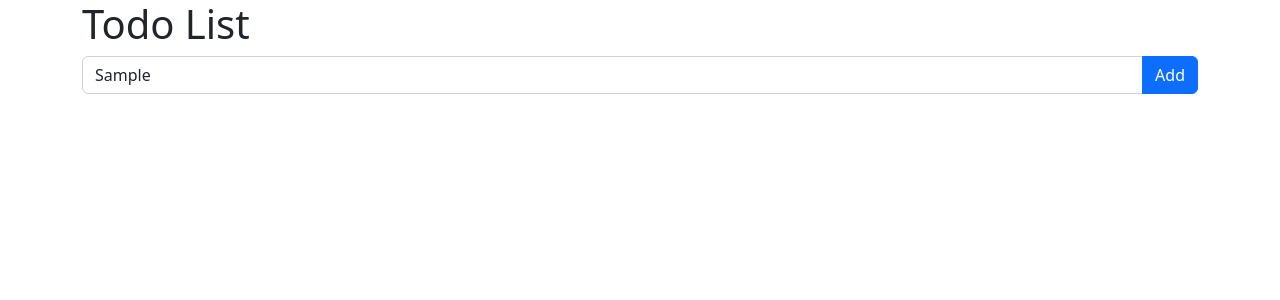
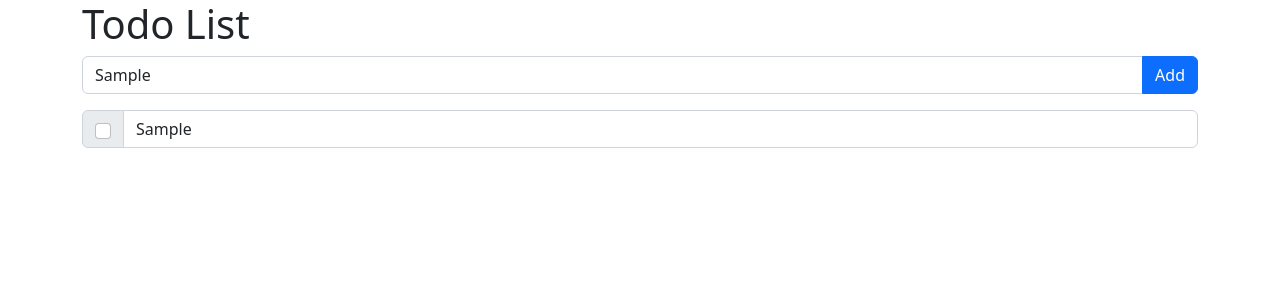
Before and after one commit to kjones7/cra-todo, a React (Create React App) app: page / in a window 1280 px wide. Both pictures are taken after typing "Sample" into the empty fields and a click on the button "Add". Shown: the top 300 px of the page. Built offline with nearby package versions, Linux system fonts and the light colour scheme.

Commit message:
Implement adding tasks

```diff
--- a/src/Todo.tsx
+++ b/src/Todo.tsx
@@ -1,11 +1,18 @@
-import React from 'react';
+import React, {useState} from 'react';
 import Form from 'react-bootstrap/Form';
 import {Button, InputGroup} from "react-bootstrap";
 
 function Todo() {
+    const [addTaskInputValue, setAddTaskInputValue] = useState<string>('');
+    const [tasks, setTasks] = useState<string[]>([]);
+
+    // Handlers
+    const onAddTaskInputChange = (event: React.ChangeEvent<HTMLInputElement>) => {
+        setAddTaskInputValue(event.target.value);
+    }
     const handleFormSubmit = (event: React.FormEvent<HTMLFormElement>) => {
         event.preventDefault();
-        console.log('form submitted');
+        setTasks([...tasks, addTaskInputValue]);
     };
 
     return (
@@ -13,12 +20,24 @@ function Todo() {
             <h1 className="display-6">Todo List</h1>
             <Form onSubmit={handleFormSubmit}>
                 <Form.Group>
-                    <InputGroup>
-                        <Form.Control type="text"></Form.Control>
+                    <InputGroup className="mb-3">
+                        <Form.Control type="text" value={addTaskInputValue} onChange={onAddTaskInputChange}/>
                         <Button type="submit" variant="primary">
                             Add
                         </Button>
                     </InputGroup>
+                </Form.Group>
+                <Form.Group>
+                    {
+                        tasks.map((task, index) => {
+                            return (
+                                <InputGroup className="mb-3" key={index}>
+                                    <InputGroup.Checkbox />
+                                    <Form.Control type="text" value={task}/>
+                                </InputGroup>
+                            );
+                        })
+                    }
                 </Form.Group>
             </Form>
         </div>
```
